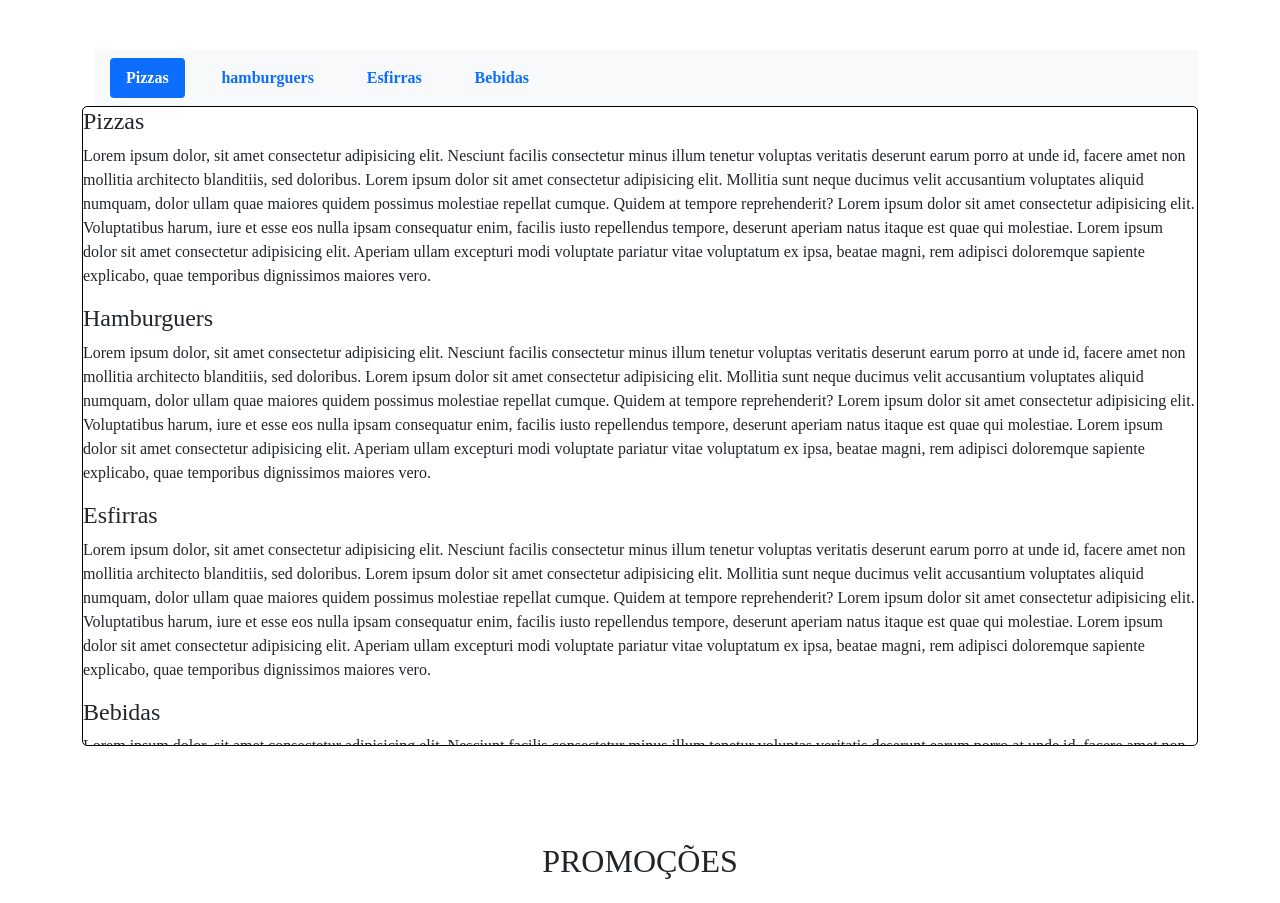
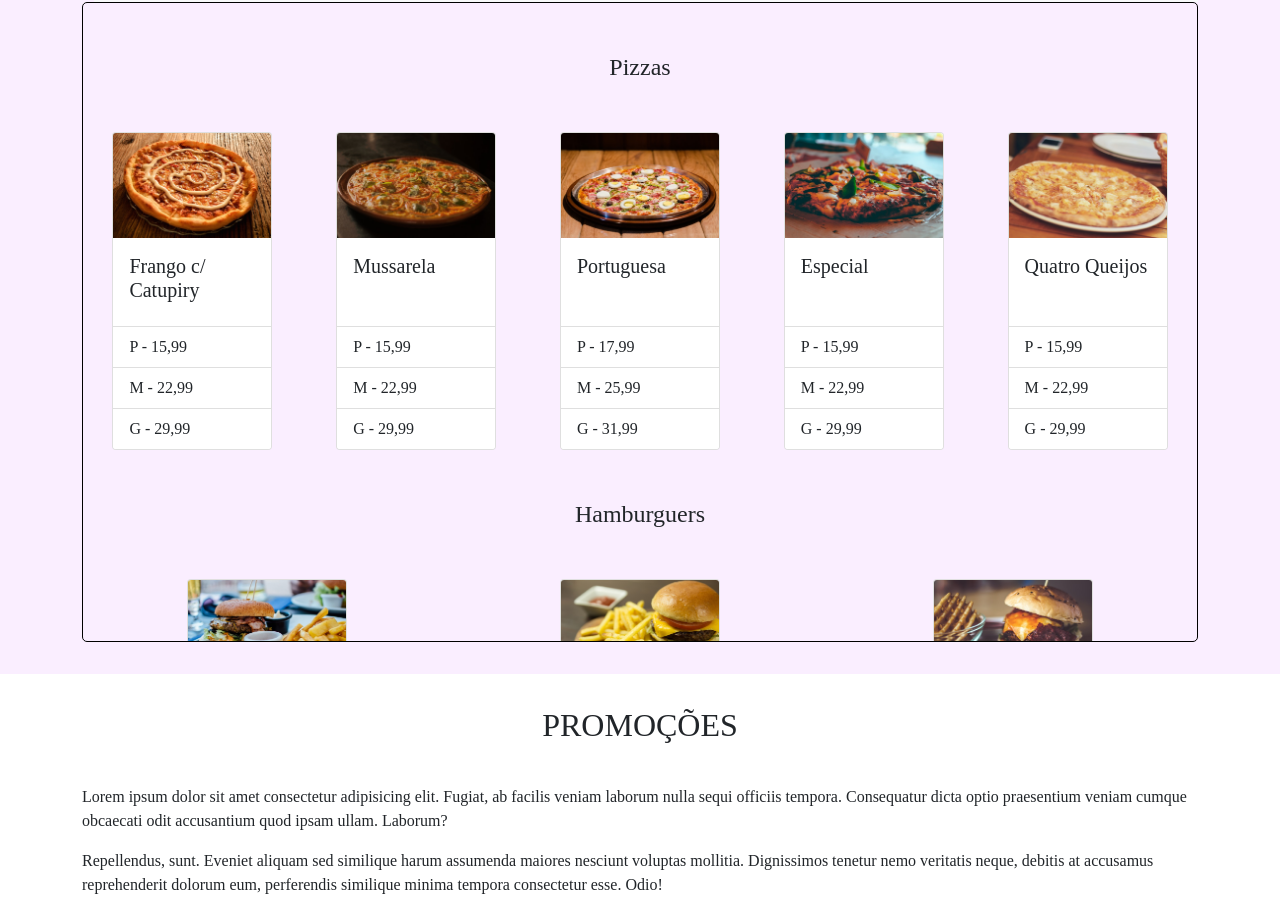
Before and after one commit to leonardodevmagalhaes/landingPage_bootstrap, a website: page index.html in a window 1280 px wide. Shown: the part 1037-1940 px from the top of the page. Drawn offline with nearby package versions, Linux system fonts and the light colour scheme; a web font is replaced by a local one.

Commit message:
cardápio 90% concluído

```diff
--- a/css/style.css
+++ b/css/style.css
@@ -73,21 +73,46 @@
 .title{
     font-weight: 500;
     text-align: center;
-    margin: 3em 0;
+    padding: 1em 0;
+}
+.sec2{
+    background: #FAEEFF;
+    padding: 0 0 2em 0;
 }
 dt{
     margin: 0;
     padding: 2px 0 0 12px;
     position: -webkit-sticky;
     position: sticky;
-    top: 100px;
+    top: 96px;
     z-index: 999;
 }
+.box{
+    position: relative
+}
 .box-cardapio{
-    position: relative;
+    /* position: relative; */
     width: 100%;
     height: 80vh;
     overflow: auto;
     border: 1px solid #000;
     border-radius: 5px;
 }
+.nav-tabs{
+    display: flex;
+    flex-direction: column;
+}
+.div-pai h4{
+    font-weight: 500;
+    margin: 50px 0;
+    text-align: center;
+}
+.campo-de-produtos{
+    display: flex;
+    justify-content: space-around;
+    flex-wrap: wrap;
+    gap: 5px;
+}
+.menu-cardapio{
+    background: #FA8072;
+}
--- a/index.html
+++ b/index.html
@@ -111,7 +111,7 @@
 
 
     <section class="sec2">
-      <div class="container">
+      <div class="container box">
         <h2 class="title" id="cardapio">CARDÁPIO</h2>
         <dt data-bs-spy="scroll" data-bs-target="#navbar-example2">
 
@@ -136,17 +136,168 @@
         </dt>
 
         <article data-bs-spy="scroll" data-bs-target="#navbar-example2" class="box-cardapio">
-          <div  data-bs-offset="0" class="scrollspy-example" tabindex="0">
+          <div  data-bs-offset="0" class="scrollspy-example2" tabindex="0">
 
             <ul class="nav nav-tabs" role="tablist">
-              <h4 id="scrollspyHeading1">Pizzas</h4>
-              <p>Lorem ipsum dolor, sit amet consectetur adipisicing elit. Nesciunt facilis consectetur minus illum tenetur voluptas veritatis deserunt earum porro at unde id, facere amet non mollitia architecto blanditiis, sed doloribus. Lorem ipsum dolor sit amet consectetur adipisicing elit. Mollitia sunt neque ducimus velit accusantium voluptates aliquid numquam, dolor ullam quae maiores quidem possimus molestiae repellat cumque. Quidem at tempore reprehenderit? Lorem ipsum dolor sit amet consectetur adipisicing elit. Voluptatibus harum, iure et esse eos nulla ipsam consequatur enim, facilis iusto repellendus tempore, deserunt aperiam natus itaque est quae qui molestiae. Lorem ipsum dolor sit amet consectetur adipisicing elit. Aperiam ullam excepturi modi voluptate pariatur vitae voluptatum ex ipsa, beatae magni, rem adipisci doloremque sapiente explicabo, quae temporibus dignissimos maiores vero.</p>
-              <h4 id="scrollspyHeading2">Hamburguers</h4>
-              <p>Lorem ipsum dolor, sit amet consectetur adipisicing elit. Nesciunt facilis consectetur minus illum tenetur voluptas veritatis deserunt earum porro at unde id, facere amet non mollitia architecto blanditiis, sed doloribus. Lorem ipsum dolor sit amet consectetur adipisicing elit. Mollitia sunt neque ducimus velit accusantium voluptates aliquid numquam, dolor ullam quae maiores quidem possimus molestiae repellat cumque. Quidem at tempore reprehenderit? Lorem ipsum dolor sit amet consectetur adipisicing elit. Voluptatibus harum, iure et esse eos nulla ipsam consequatur enim, facilis iusto repellendus tempore, deserunt aperiam natus itaque est quae qui molestiae. Lorem ipsum dolor sit amet consectetur adipisicing elit. Aperiam ullam excepturi modi voluptate pariatur vitae voluptatum ex ipsa, beatae magni, rem adipisci doloremque sapiente explicabo, quae temporibus dignissimos maiores vero.</p>
-              <h4 id="scrollspyHeading3">Esfirras</h4>
-              <p>Lorem ipsum dolor, sit amet consectetur adipisicing elit. Nesciunt facilis consectetur minus illum tenetur voluptas veritatis deserunt earum porro at unde id, facere amet non mollitia architecto blanditiis, sed doloribus. Lorem ipsum dolor sit amet consectetur adipisicing elit. Mollitia sunt neque ducimus velit accusantium voluptates aliquid numquam, dolor ullam quae maiores quidem possimus molestiae repellat cumque. Quidem at tempore reprehenderit? Lorem ipsum dolor sit amet consectetur adipisicing elit. Voluptatibus harum, iure et esse eos nulla ipsam consequatur enim, facilis iusto repellendus tempore, deserunt aperiam natus itaque est quae qui molestiae. Lorem ipsum dolor sit amet consectetur adipisicing elit. Aperiam ullam excepturi modi voluptate pariatur vitae voluptatum ex ipsa, beatae magni, rem adipisci doloremque sapiente explicabo, quae temporibus dignissimos maiores vero.</p>
-              <h4 id="scrollspyHeading4">Bebidas</h4>
-              <p>Lorem ipsum dolor, sit amet consectetur adipisicing elit. Nesciunt facilis consectetur minus illum tenetur voluptas veritatis deserunt earum porro at unde id, facere amet non mollitia architecto blanditiis, sed doloribus. Lorem ipsum dolor sit amet consectetur adipisicing elit. Mollitia sunt neque ducimus velit accusantium voluptates aliquid numquam, dolor ullam quae maiores quidem possimus molestiae repellat cumque. Quidem at tempore reprehenderit? Lorem ipsum dolor sit amet consectetur adipisicing elit. Voluptatibus harum, iure et esse eos nulla ipsam consequatur enim, facilis iusto repellendus tempore, deserunt aperiam natus itaque est quae qui molestiae. Lorem ipsum dolor sit amet consectetur adipisicing elit. Aperiam ullam excepturi modi voluptate pariatur vitae voluptatum ex ipsa, beatae magni, rem adipisci doloremque sapiente explicabo, quae temporibus dignissimos maiores vero.</p>
+              <div class="div-pai">
+                <h4 id="scrollspyHeading1">Pizzas</h4>
+                <div class="campo-de-produtos">
+
+                  <div class="card" style="width: 10rem;">
+                    <img src="./images/img-pizza01.jpg" class="card-img-top" alt="...">
+                    <div class="card-body">
+                      <h5 class="card-title">Frango c/ Catupiry</h5>
+                    </div>
+                    <ul class="list-group list-group-flush">
+                      <li class="list-group-item">P - 15,99</li>
+                      <li class="list-group-item">M - 22,99</li>
+                      <li class="list-group-item">G - 29,99</li>
+                    </ul>
+                  </div>
+                  <div class="card" style="width: 10rem;">
+                    <img src="./images/img-pizza02.jpg" class="card-img-top" alt="...">
+                    <div class="card-body">
+                      <h5 class="card-title">Mussarela</h5>
+                    </div>
+                    <ul class="list-group list-group-flush">
+                      <li class="list-group-item">P - 15,99</li>
+                      <li class="list-group-item">M - 22,99</li>
+                      <li class="list-group-item">G - 29,99</li>
+                    </ul>
+                  </div>
+                  <div class="card" style="width: 10rem;">
+                    <img src="./images/img-pizza03.jpg" class="card-img-top" alt="...">
+                    <div class="card-body">
+                      <h5 class="card-title">Portuguesa</h5>
+                    </div>
+                    <ul class="list-group list-group-flush">
+                      <li class="list-group-item">P - 17,99</li>
+                      <li class="list-group-item">M - 25,99</li>
+                      <li class="list-group-item">G - 31,99</li>
+                    </ul>
+                  </div>
+                  <div class="card" style="width: 10rem;">
+                    <img src="./images/img-pizza-04.jpg" class="card-img-top" alt="...">
+                    <div class="card-body">
+                      <h5 class="card-title">Especial</h5>
+                    </div>
+                    <ul class="list-group list-group-flush">
+                      <li class="list-group-item">P - 15,99</li>
+                      <li class="list-group-item">M - 22,99</li>
+                      <li class="list-group-item">G - 29,99</li>
+                    </ul>
+                  </div>
+                  <div class="card" style="width: 10rem;">
+                    <img src="./images/img-pizza05.jpg" class="card-img-top" alt="...">
+                    <div class="card-body">
+                      <h5 class="card-title">Quatro Queijos</h5>
+                    </div>
+                    <ul class="list-group list-group-flush">
+                      <li class="list-group-item">P - 15,99</li>
+                      <li class="list-group-item">M - 22,99</li>
+                      <li class="list-group-item">G - 29,99</li>
+                    </ul>
+                  </div>
+
+                </div>
+              </div>
+
+              <div class="div-pai">
+                <h4 id="scrollspyHeading2">Hamburguers</h4>
+                <div class="campo-de-produtos">
+
+                  <div class="card" style="width: 10rem;">
+                    <img src="./images/img-hamburguer01.jpg" class="card-img-top" alt="...">
+                    <div class="card-body">
+                      <h5 class="card-title">Filadélfia</h5>
+                    </div>
+                    <ul class="list-group list-group-flush">
+                      <li class="list-group-item">Acompamento:</li>
+                      <li class="list-group-item">Batata frita</li>
+                      <li class="list-group-item">14,99</li>
+                    </ul>
+                  </div>
+
+                  <div class="card" style="width: 10rem;">
+                    <img src="./images/img-hamburguer02.jpg" class="card-img-top" alt="...">
+                    <div class="card-body">
+                      <h5 class="card-title">Frango e Bacon</h5>
+                    </div>
+                    <ul class="list-group list-group-flush">
+                      <li class="list-group-item">Acompamento:</li>
+                      <li class="list-group-item">Batata frita</li>
+                      <li class="list-group-item">19,99</li>
+                    </ul>
+                  </div>
+
+                  <div class="card" style="width: 10rem;">
+                    <img src="./images/img-hamburguer03.jpg" class="card-img-top" alt="...">
+                    <div class="card-body">
+                      <h5 class="card-title">Especial</h5>
+                    </div>
+                    <ul class="list-group list-group-flush">
+                      <li class="list-group-item">Acompamento:</li>
+                      <li class="list-group-item">Batata frita</li>
+                      <li class="list-group-item">24,99</li>
+                    </ul>
+                  </div>
+
+                </div>
+              </div>
+
+              <div class="div-pai">
+                <h4 id="scrollspyHeading3">Esfirras</h4>
+                <div class="campo-de-produtos">
+
+                  <div class="card" style="width: 10rem;">
+                    <img src="./images/img-esfirra01.jpg" class="card-img-top" alt="...">
+                    <div class="card-body">
+                      <h5 class="card-title">A moda</h5>
+                    </div>
+                    <ul class="list-group list-group-flush">
+                      <li class="list-group-item">3 unid. - 7,99</li>
+                      <li class="list-group-item">6 unid. - 17,99</li>
+                      <li class="list-group-item">10 unid. - 27,99</li>
+                    </ul>
+                  </div>
+
+                </div>
+              </div>
+
+              <div class="div-pai">
+                <h4 id="scrollspyHeading4">Bebidas</h4>
+                <div class="campo-de-produtos">
+
+                  <div class="card" style="width: 10rem;">
+                    <img src="./images/img-bebida01.jpg" class="card-img-top" alt="...">
+                    <div class="card-body">
+                      <h5 class="card-title">Coca Cola</h5>
+                    </div>
+                    <ul class="list-group list-group-flush">
+                      <li class="list-group-item">Lata - 3,50</li>
+                      <li class="list-group-item">1L - 5,99</li>
+                      <li class="list-group-item">2L - 8,99</li>
+                    </ul>
+                  </div>
+
+                  <div class="card" style="width: 10rem;">
+                    <img src="./images/img-bebida02.jpg" class="card-img-top" alt="...">
+                    <div class="card-body">
+                      <h5 class="card-title">Pepsi</h5>
+                    </div>
+                    <ul class="list-group list-group-flush">
+                      <li class="list-group-item">Lata - 3,50</li>
+                      <li class="list-group-item">1L - 5,99</li>
+                      <li class="list-group-item">2L - 8,99</li>
+                    </ul>
+                  </div>
+
+                </div>
+              </div>
+
+
+
+
             </ul>
 
           </div>
```
